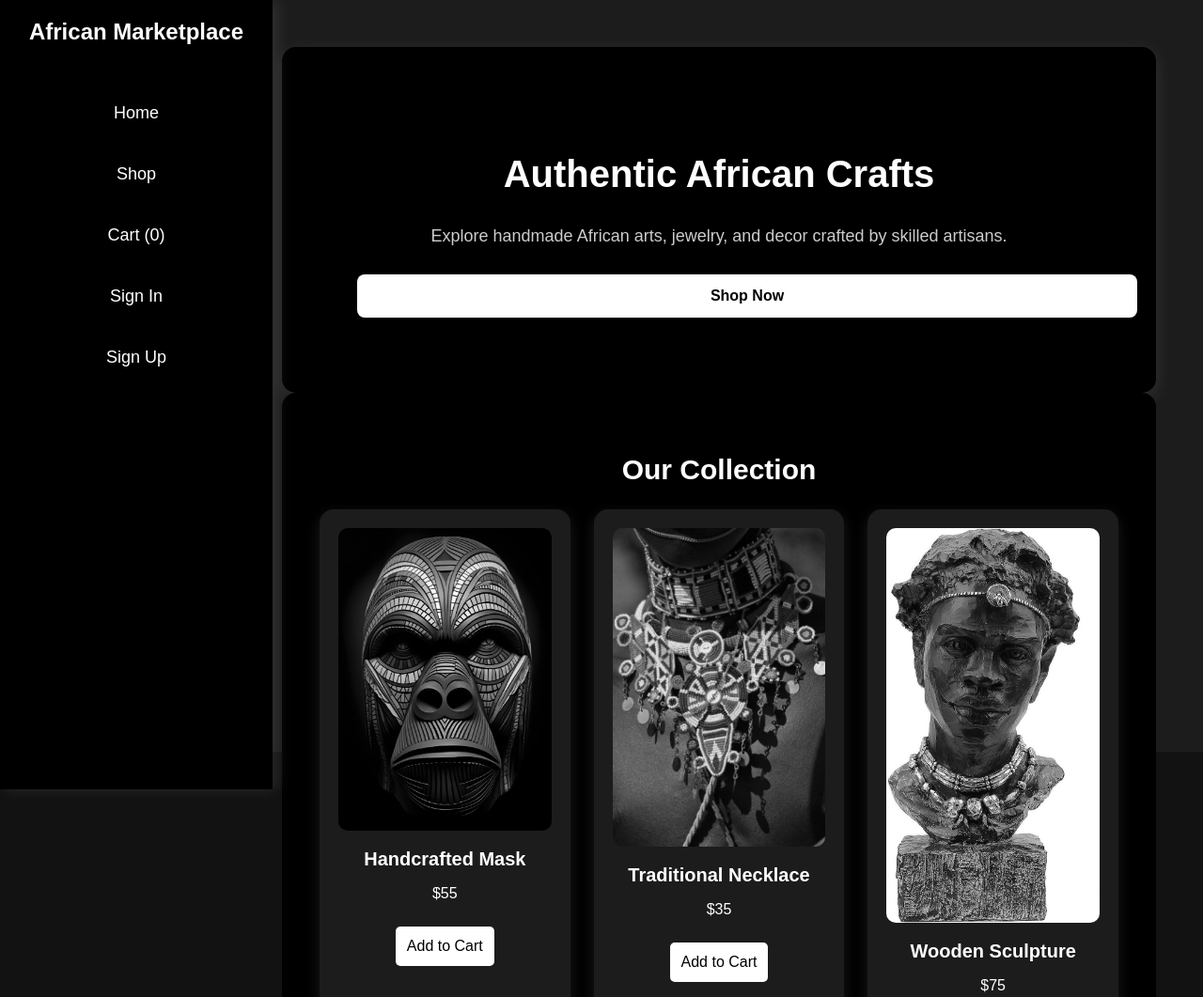
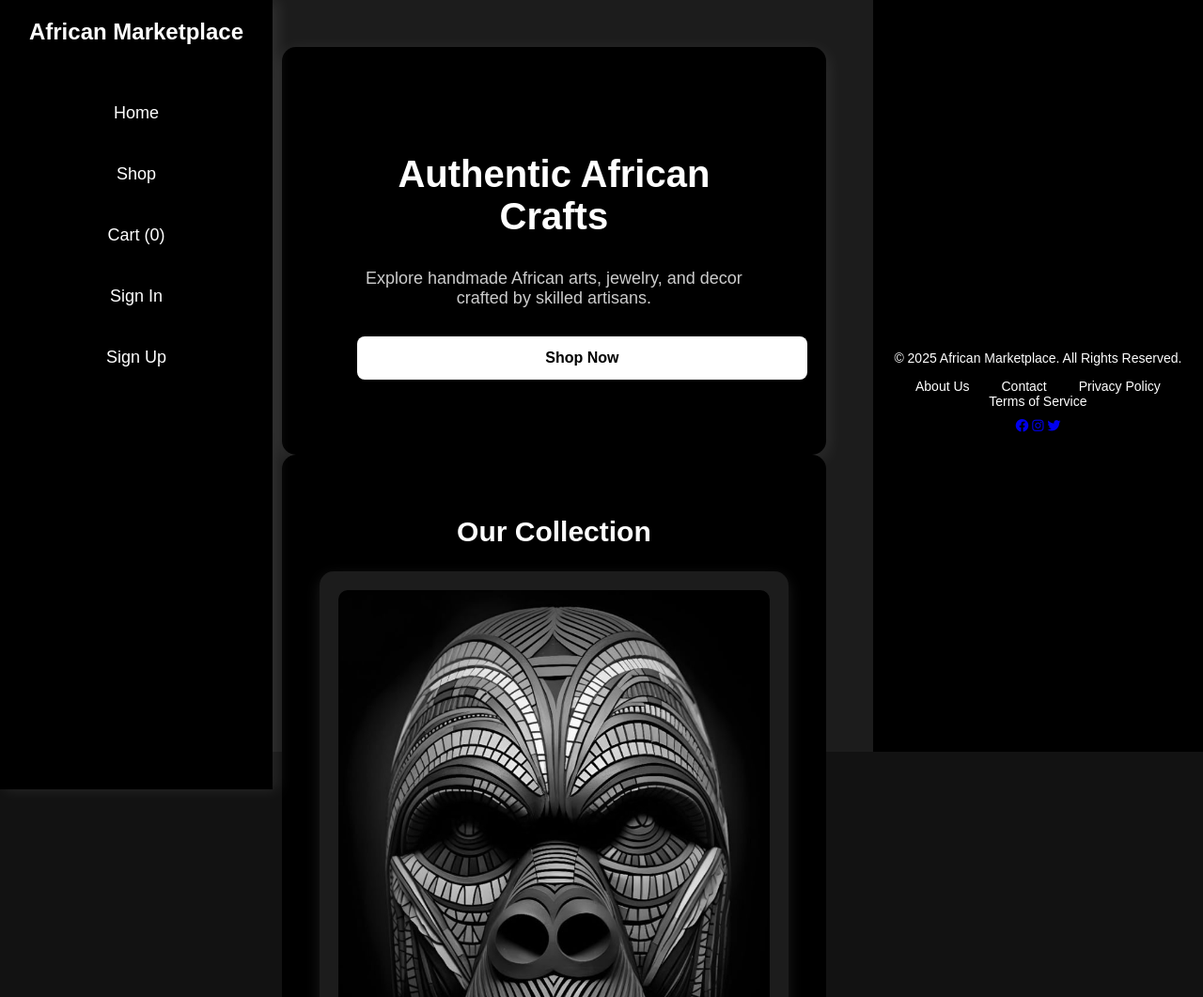
Before and after one commit to wyllade/Made-In-Africa, a website: page index.html in a window 1280 px wide. Shown: the top 1061 px of the page at 94% size. Drawn offline with Linux system fonts and the light colour scheme.

Commit message:
initial commit

```diff
--- a/index.html
+++ b/index.html
@@ -4,6 +4,7 @@
     <meta charset="UTF-8">
     <meta name="viewport" content="width=device-width, initial-scale=1.0">
     <title>African Marketplace</title>
+    <link rel="stylesheet" href="https://cdnjs.cloudflare.com/ajax/libs/font-awesome/6.4.2/css/all.min.css">
     <link rel="stylesheet" href="styles.css">
     <script src="script.js" defer></script>
 </head>
@@ -84,5 +85,24 @@
             </section>
         </main>
     </div>
+    <!-- Footer Section -->
+<footer class="footer">
+  <div class="footer-container">
+      <p>&copy; 2025 African Marketplace. All Rights Reserved.</p>
+      <div class="footer-links">
+          <a href="#">About Us</a>
+          <a href="#">Contact</a>
+          <a href="#">Privacy Policy</a>
+          <a href="#">Terms of Service</a>
+      </div>
+      <div class="social-media">
+        <a href="#"><i class="fab fa-facebook"></i></a>
+        <a href="#"><i class="fab fa-instagram"></i></a>
+        <a href="#"><i class="fab fa-twitter"></i></a>
+    </div>
+
+  </div>
+</footer>
+
 </body>
 </html>
--- a/script.js
+++ b/script.js
@@ -37,3 +37,7 @@ document.addEventListener("DOMContentLoaded", function () {
         updateCartUI();
     });
 });
+
+document.querySelectorAll(".product img").forEach(img => {
+    img.style.filter = "grayscale(100%)";
+});
--- a/styles.css
+++ b/styles.css
@@ -270,8 +270,13 @@ button.btn:hover {
 
 /* Remove grayscale effect from product images */
 .product img {
-  width: 100%;
-  border-radius: 10px;
+  filter: grayscale(100%);  /* Makes images black and white */
+  opacity: 0.7;  /* Reduces brightness */
+}
+
+.product img {
+  filter: none;
+  opacity: 1;
 }
 
 
@@ -358,16 +363,46 @@ button.btn:hover {
   background: #ccc;
 }
 
-/* Footer */
 .footer {
+  background-color: #000;
+  color: #fff;
   text-align: center;
-  padding: 30px;
-  background: #1c1c1c;
-  border-radius: 10px;
-  margin-top: 40px;
+  padding: 20px;
+  margin-top: 20px;
+  font-size: 14px;
 }
 
-.footer p {
-  font-size: 16px;
-  color: #ccc;
+.footer-container {
+  max-width: 1200px;
+  margin: 0 auto;
 }
+
+.footer-links {
+  margin: 10px 0;
+}
+
+.footer-links a {
+  color: #fff;
+  text-decoration: none;
+  margin: 0 15px;
+  transition: color 0.3s ease-in-out;
+}
+
+.footer-links a:hover {
+  color: #FFD700; /* Gold Hover Effect */
+}
+
+.social-media {
+  margin-top: 10px;
+}
+
+.social-media a img {
+  width: 24px;
+  height: 24px;
+  margin: 0 10px;
+  transition: transform 0.3s ease-in-out;
+}
+
+.social-media a img:hover {
+  transform: scale(1.1);
+}
```
